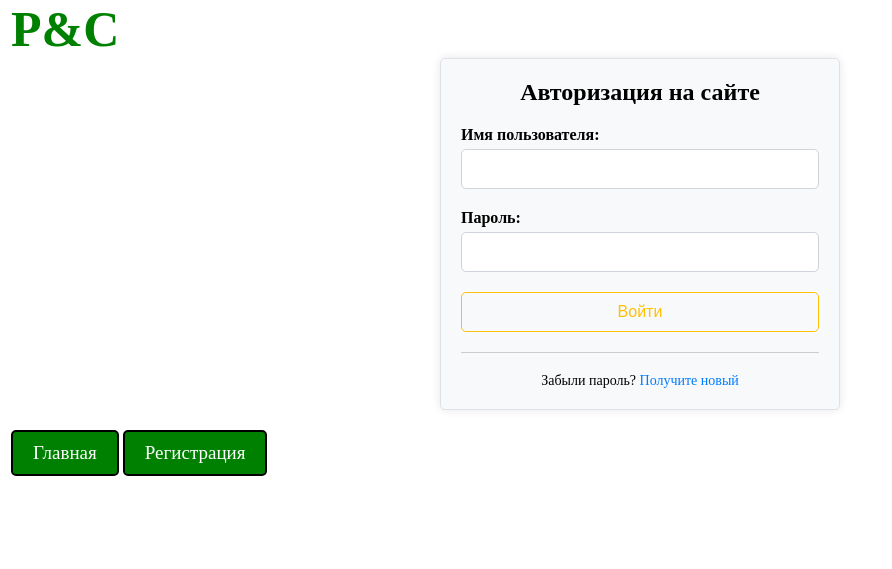
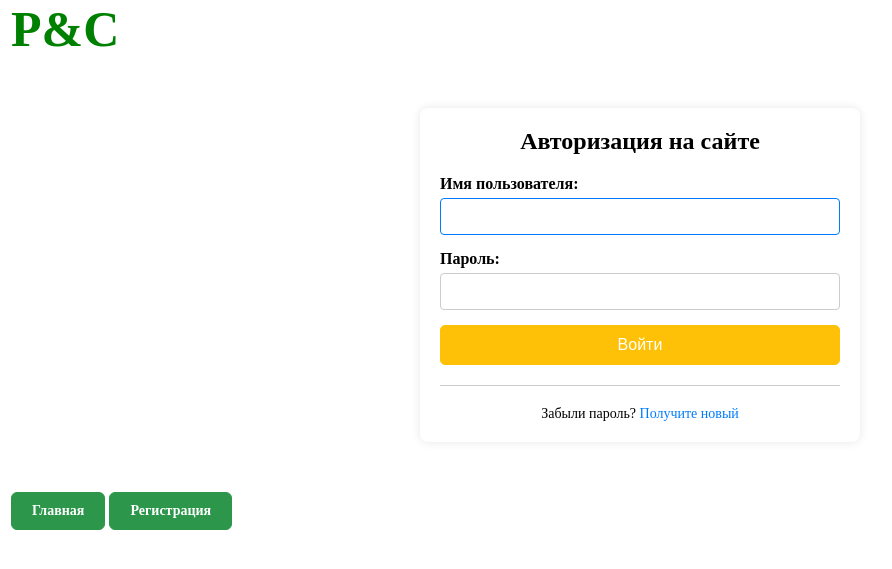
Before and after one commit to evgeniVenkov/WebSite, a Django app: page /users/ in a window 1280 px wide. Shown: the top 569 px of the page, without its empty margins (0-892 px from the left). Run offline with Django 5.2, Linux system fonts and the light colour scheme.

Commit message:
Updated buttons

```diff
--- a/website/static/css/style.css
+++ b/website/static/css/style.css
@@ -84,7 +84,6 @@ a:hover {
 }
 
 img {
-
 	height: 100px;
 }
 nav {
@@ -117,20 +116,55 @@ header .logo {
 	font-weight: bold;
 }
 .task {
-
-}
-.butExit {
-	margin-left: 100px;
 }
 
-.button {
+.mainbtn {
 	display: inline-block;
 	padding: 10px 20px;
-	font-size: 19px;
+	font-size: 14px;
+	font-weight: 600;
+	color: #ffffff;
+	background-color: #2c974b;
+	border: 1px solid #2c974b;
+	border-radius: 6px;
+	text-decoration: none;
 	text-align: center;
-	text-decoration: none;
-	background-color: green;
+	cursor: pointer;
+	transition: background-color 0.2s ease-in-out;
+}
+
+.mainbtn:hover {
+	background-color: #24843a;
+}
+
+.mainbtn:active {
+	background-color: #1a5a2b;
+}
+
+.mainbtn:focus {
+	outline: none;
+	box-shadow: 0 0 0 3px rgba(46, 164, 79, 0.4);
+}
+
+.btn-auth {
 	color: white;
-	border: 2px solid black;
+	background-color: #ffc107;
+	border: 1px solid #ffc107;
+	padding: 10px 20px;
+	font-size: 16px;
 	border-radius: 5px;
+	cursor: pointer;
+	transition: all 0.3s ease;
 }
+
+.btn-auth:hover,
+.btn-auth:focus {
+	background-color: white;
+	color: #ffc107;
+	box-shadow: 0 0 10px rgba(0, 0, 0, 0.1);
+}
+
+.btn-auth:active {
+	transform: scale(0.95);
+	box-shadow: 0 0 5px rgba(0, 0, 0, 0.2);
+}
--- a/website/templates/layout.html
+++ b/website/templates/layout.html
@@ -22,20 +22,20 @@
 
 			<footer>
 				<nav>
-					<a href="{% url 'home' %}" class="button">Главная</a>
+					<a href="{% url 'home' %}" class="mainbtn">Главная</a>
 
 					{% if user.is_authenticated %}
-					<a href="{% url 'profile' %}">Профиль</a>
-					<a href="{% url 'tasks' %}">задачи</a>
+					<a href="{% url 'profile' %}" class="mainbtn">Профиль</a>
+					<a href="{% url 'tasks' %}" class="mainbtn">Задачи</a>
 
 					<form action="{% url 'exit' %}" method="post">
 						{% csrf_token %}
-						<button type="submit" class="butExit">Выйти</button>
+						<button type="submit" class="btn-auth">Выйти</button>
 					</form>
 					{% else %} {% if request.path != '/users/' %}
-					<a href="{% url 'user' %}" class="button">Войти</a>
+					<a href="{% url 'user' %}" class="mainbtn">Войти</a>
 					{% endif %}
-					<a href="{% url 'reg' %}" class="button">Регистрация</a>
+					<a href="{% url 'reg' %}" class="mainbtn">Регистрация</a>
 					{% endif %}
 				</nav>
 			</footer>
--- a/website/templates/users/profile.html
+++ b/website/templates/users/profile.html
@@ -18,7 +18,7 @@
 		{% csrf_token %}
 		<div class="form-group">{{ update_user }}</div>
 		<div class="form-group">{{ img_profile }}</div>
-		<button type="submit" class="btn btn-primary">Обновить данные</button>
+		<button type="submit" class="btn-auth">Обновить данные</button>
 	</form>
 </div>
 {% endblock %}
--- a/website/templates/users/user.html
+++ b/website/templates/users/user.html
@@ -1,58 +1,4 @@
 {% extends 'layout.html' %} {% block main %}
-<style>
-	*,
-	*::before,
-	*::after {
-		box-sizing: border-box;
-	}
-	.form-section {
-		max-width: 400px;
-		margin: 0 auto;
-		padding: 20px;
-		background-color: #f8f9fa;
-		border: 1px solid #dee2e6;
-		border-radius: 5px;
-		box-shadow: 0px 0px 10px rgba(0, 0, 0, 0.1);
-	}
-
-	.form-group {
-		margin-bottom: 20px;
-	}
-
-	.form-group label {
-		display: block;
-		margin-bottom: 5px;
-		font-weight: bold;
-	}
-
-	.form-group input[type='text'],
-	.form-group input[type='password'] {
-		width: 100%;
-		padding: 10px;
-		font-size: 16px;
-		border: 1px solid #ced4da;
-		border-radius: 5px;
-	}
-
-	.btn-outline-warning {
-		color: #ffc107;
-		background-color: transparent;
-		border: 1px solid #ffc107;
-		padding: 10px 20px;
-		font-size: 16px;
-		border-radius: 5px;
-		cursor: pointer;
-	}
-
-	.btn-outline-warning:hover {
-		background-color: #ffc107;
-		color: white;
-	}
-
-	p {
-		margin-top: 20px;
-	}
-</style>
 
 <div class="form-section">
 	<h2>Авторизация на сайте</h2>
@@ -66,7 +12,7 @@
 			<label for="{{ form.password.id_for_label }}">Пароль:</label>
 			{{ form.password }}
 		</div>
-		<button type="submit" class="btn btn-outline-warning">Войти</button>
+		<button type="submit" class="btn-auth">Войти</button>
 	</form>
 	<hr />
 	<p>Забыли пароль? <a href="{% url 'pass-reset' %}">Получите новый</a></p>
```
Also changed, not shown: website/templates/users/registraion.html (+1 -57 lines), website/db.sqlite3, website/pictures/user_images/_2cc2b99a-163f-4e4e-8a57-142ccc69c370.jpeg (deleted).
